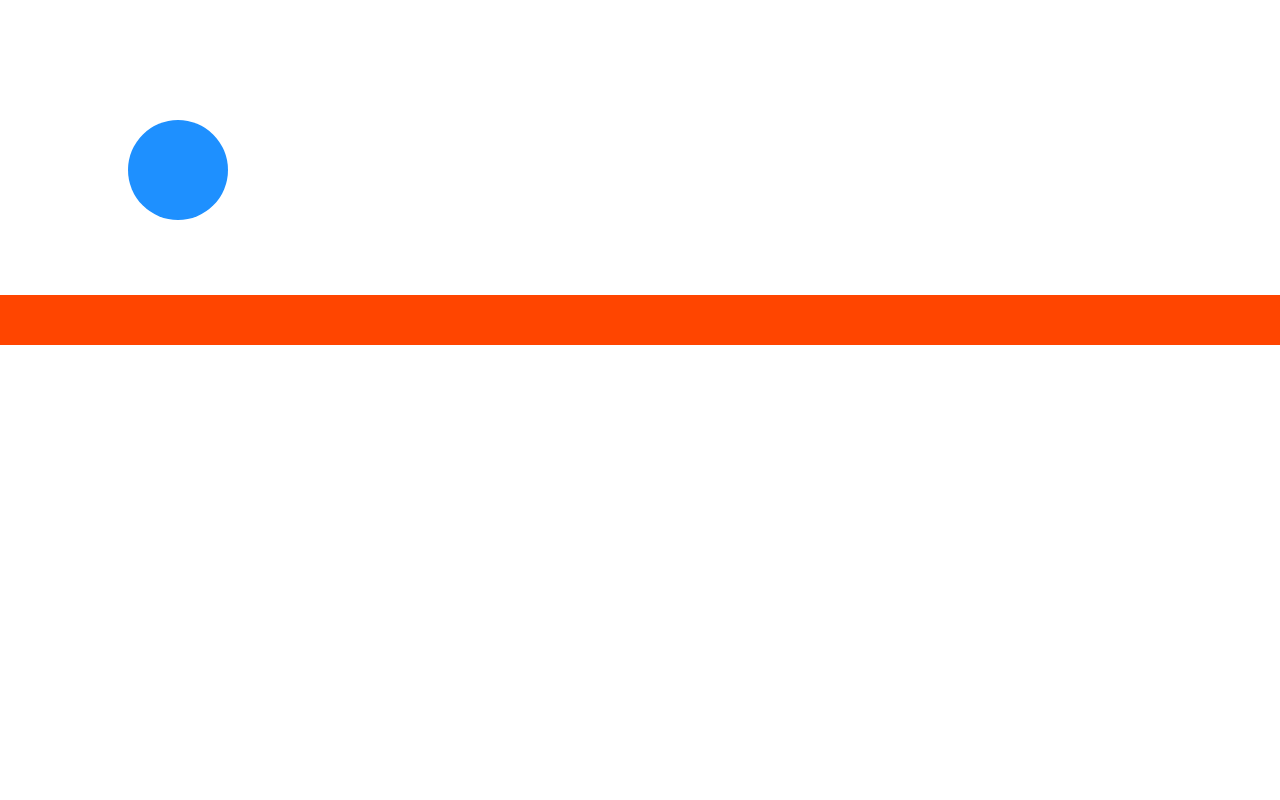
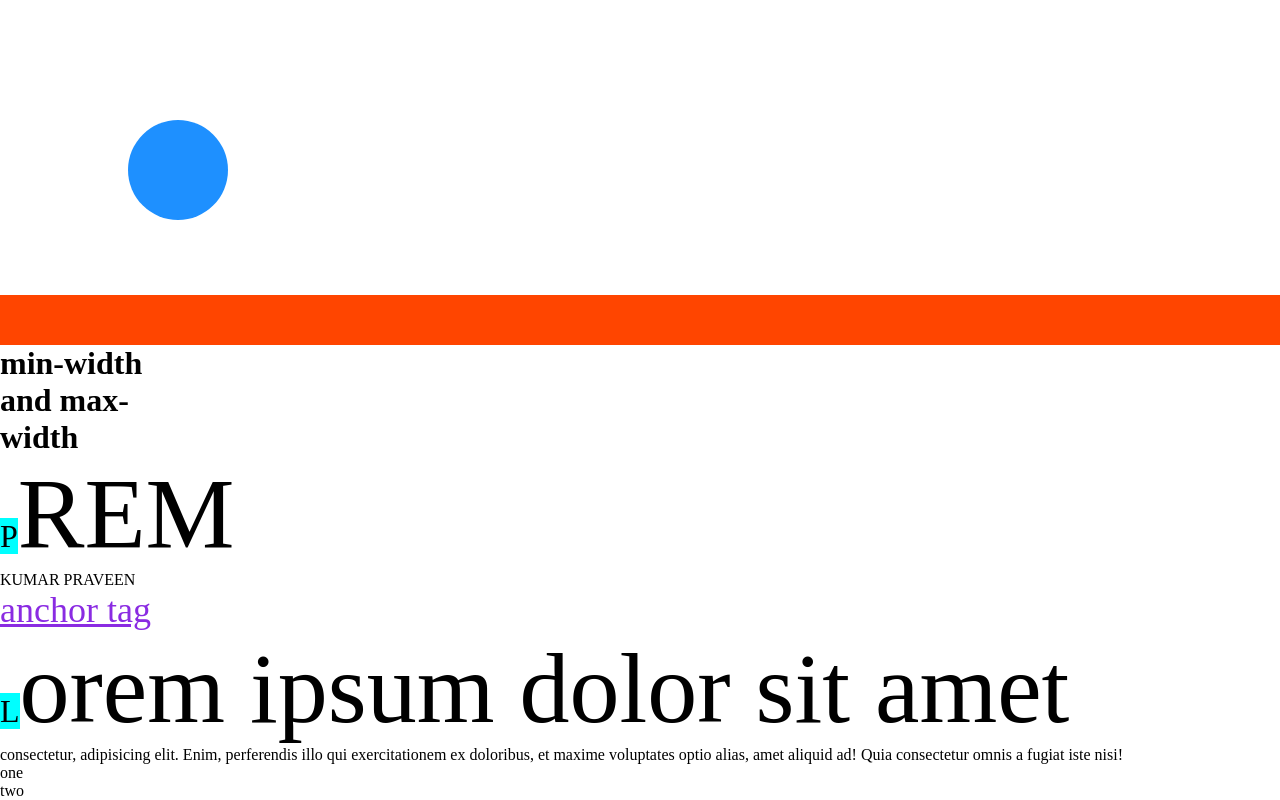
Before and after one commit to premdd230/web-development, a website: page public/animation.html in a window 1280 px wide. Shown: the part 455-1255 px from the top of the page. Before the commit the page ends 800 px from the top, so only its background shows below. Drawn offline with Linux system fonts and the light colour scheme.

Commit message:
oct 4 class update pseudo class and elements

```diff
--- a/public/animation.html
+++ b/public/animation.html
@@ -57,6 +57,41 @@
             }
         }
 
+        .container_2{
+            min-width: 50px;
+            max-width: 150px;
+        }
+        a{
+            font-size: 36px;
+        }
+        a:link{
+            color: green;
+
+        }
+        a:visited{
+            color: blueviolet;
+        }
+        a:active{
+            color: aqua;
+        }
+        p::first-letter{
+            background-color: aqua;
+            font-size: 32px;
+        }
+        p::first-line{
+            font-size: 100px;
+        }
+        p::selection{
+            background-color: blue;
+            color: white;
+        }
+        /* ul::marker{
+            color: blue;
+
+        } */
+
+
+
     </style>
 </head>
 <body>
@@ -66,5 +101,21 @@
         </div>
 
     </div>
+
+    <div class="container_2">
+        <h1>min-width and max-width</h1>
+        <p>PREM KUMAR PRAVEEN</p>
+    </div>
+
+    <a href="" target="_blank">anchor tag</a>
+
+
+
+    <p>Lorem ipsum dolor sit amet consectetur, adipisicing elit. Enim, perferendis illo qui exercitationem ex doloribus, et maxime voluptates optio alias, amet aliquid ad! Quia consectetur omnis a fugiat iste nisi!</p>
+
+    <ol>
+        <li>one</li>
+        <li>two</li>
+    </ol>
 </body>
 </html>
```
